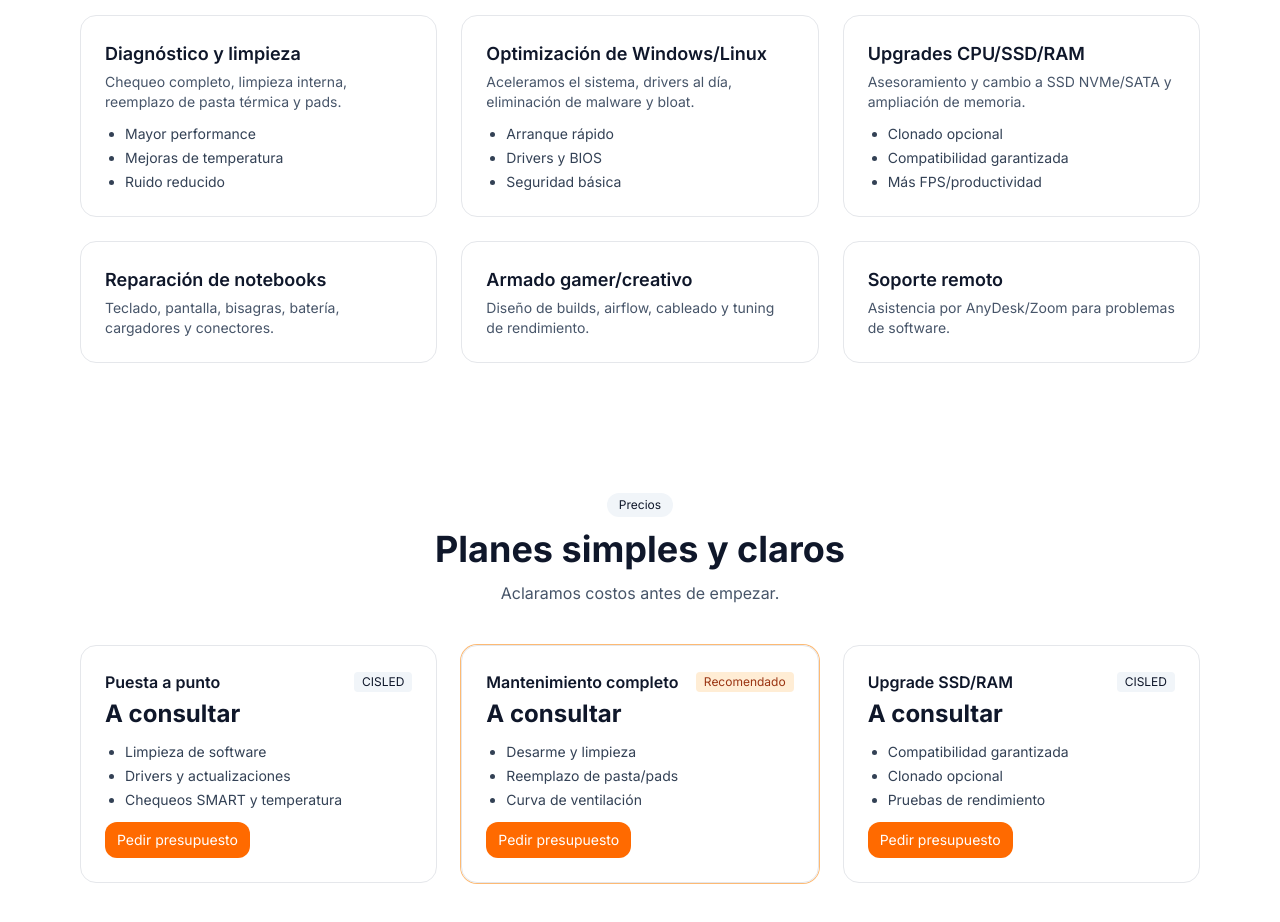
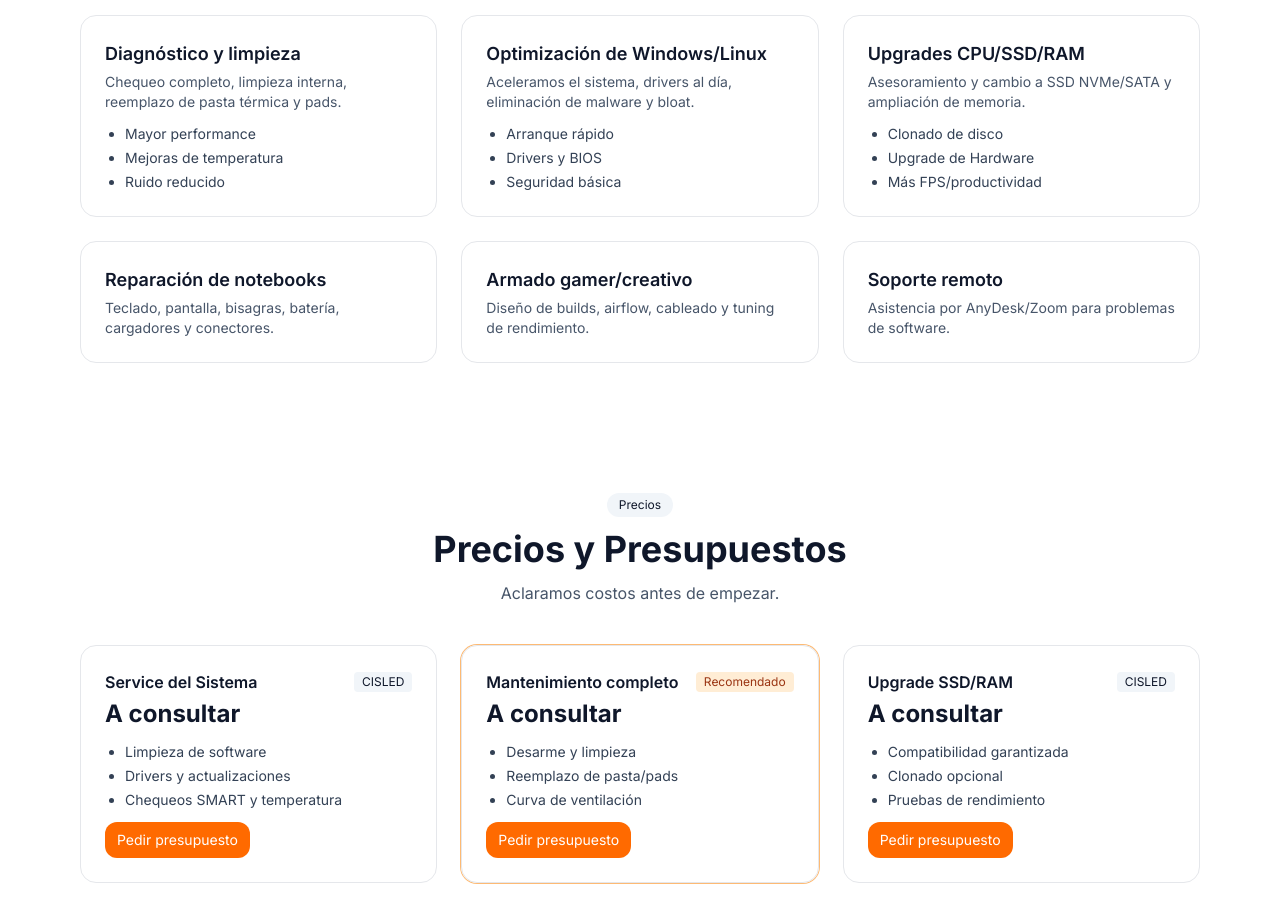
Before and after one commit to kurkis/cisled, a plain HTML site: page index.html in a window 1280 px wide. Shown: the part 1000-1922 px from the top of the page. Drawn offline with nearby package versions, Linux system fonts and the light colour scheme.

Commit message:
Actualizo sección servicios

```diff
--- a/index.html
+++ b/index.html
@@ -105,8 +105,8 @@
         <h3 class="font-semibold text-lg">Upgrades CPU/SSD/RAM</h3>
         <p class="text-sm text-slate-600 mt-1">Asesoramiento y cambio a SSD NVMe/SATA y ampliación de memoria.</p>
         <ul class="mt-3 text-sm text-slate-700 list-disc pl-5 space-y-1">
-          <li>Clonado opcional</li>
-          <li>Compatibilidad garantizada</li>
+          <li>Clonado de disco </li>
+          <li>Upgrade de Hardware</li>
           <li>Más FPS/productividad</li>
         </ul>
       </div>
@@ -129,13 +129,13 @@
   <section id="precios" class="max-w-6xl mx-auto px-4 py-16">
     <div class="mx-auto max-w-2xl text-center">
       <span class="inline-block bg-slate-100 rounded-full px-3 py-1 text-xs mb-3">Precios</span>
-      <h2 class="text-3xl md:text-4xl font-bold">Planes simples y claros</h2>
+      <h2 class="text-3xl md:text-4xl font-bold">Precios y Presupuestos</h2>
       <p class="mt-3 text-slate-600">Aclaramos costos antes de empezar.</p>
     </div>
     <div class="mt-10 grid md:grid-cols-3 gap-6">
       <div class="rounded-2xl border p-6">
         <div class="flex items-center justify-between">
-          <h3 class="font-semibold">Puesta a punto</h3><span class="text-xs bg-slate-100 px-2 py-0.5 rounded">CISLED</span>
+          <h3 class="font-semibold">Service del Sistema</h3><span class="text-xs bg-slate-100 px-2 py-0.5 rounded">CISLED</span>
         </div>
         <div class="text-2xl font-bold mt-1">A consultar</div>
         <ul class="mt-3 text-sm text-slate-700 list-disc pl-5 space-y-1">
```
